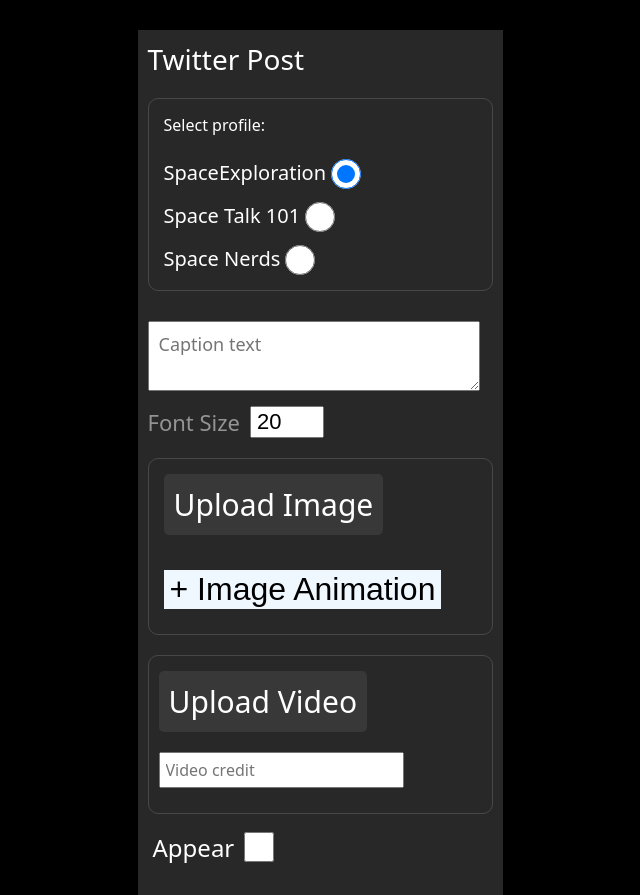
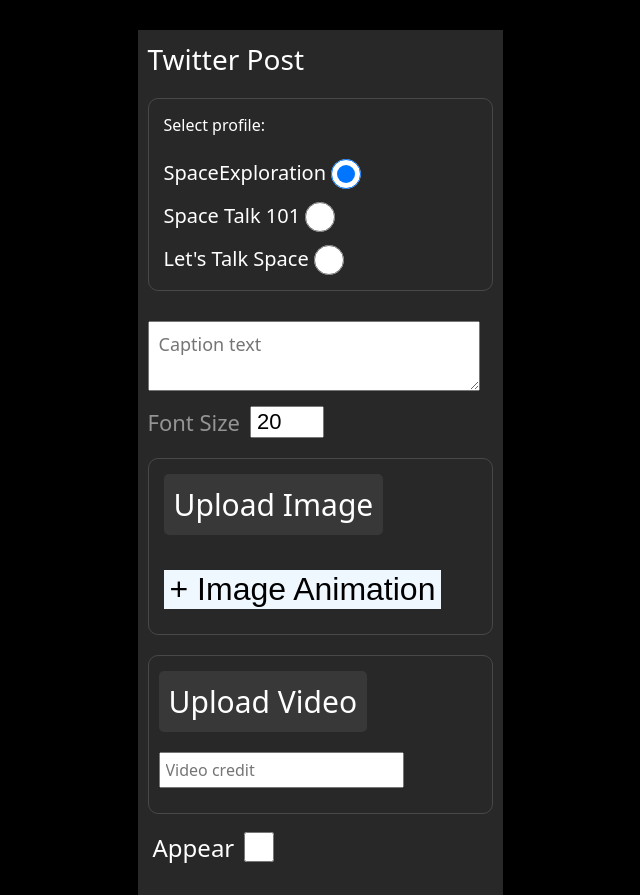
Before and after one commit to hardcore-coder-69/s-vm, a plain HTML site: page index.html in a window 1280 px wide. Shown: the top 895 px of the page, without its empty margins (320-960 px from the left). Drawn offline with Linux system fonts and the light colour scheme.

Commit message:
Update index.html

```diff
--- a/index.html
+++ b/index.html
@@ -83,7 +83,7 @@
                         <input class="tp-option-radio" type="radio" name="profile" value="1">
                     </div>
                     <div class="tp-option">
-                        <span class="tp-option-label">Space Nerds</span>
+                        <span class="tp-option-label">Let's Talk Space</span>
                         <input class="tp-option-radio" type="radio" name="profile" value="2">
                     </div>
                 </div>
```
